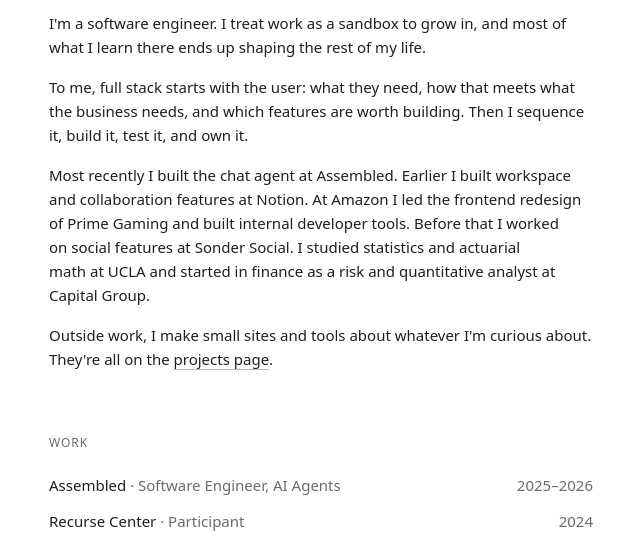
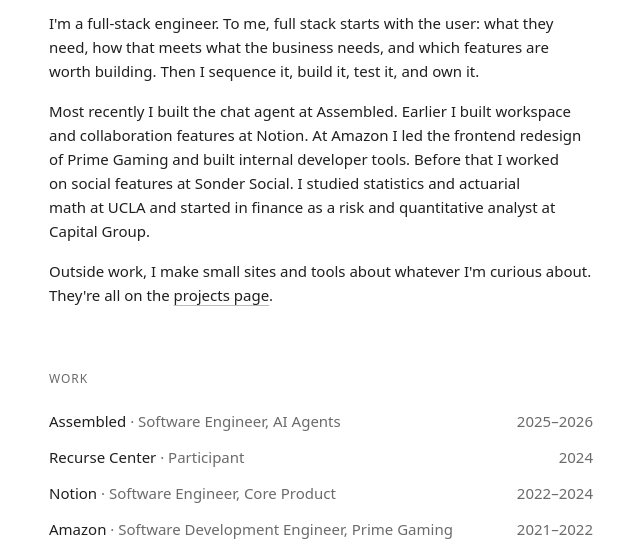
Before and after one commit to stannrodriguez/website, an Astro site: page /website/about in a window 1280 px wide. Shown: the part 227-771 px from the top of the page, without its empty margins (319-959 px from the left). Built offline with nearby package versions, Linux system fonts and the light colour scheme; Astro itself is replaced by a stand-in of ours.

Commit message:
About: open with full-stack

```diff
--- a/src/pages/about.astro
+++ b/src/pages/about.astro
@@ -10,11 +10,7 @@
 
   <div class="prose">
     <p>
-      I'm a software engineer. I treat work as a sandbox to grow in, and most of what I learn there ends up shaping
-      the rest of my life.
-    </p>
-    <p>
-      To me, full stack starts
+      I'm a full-stack engineer. To me, full stack starts
       with the user: what they need, how that meets what the business needs, and which features are worth building.
       Then I sequence it, build it, test it, and own it.
     </p>
```
